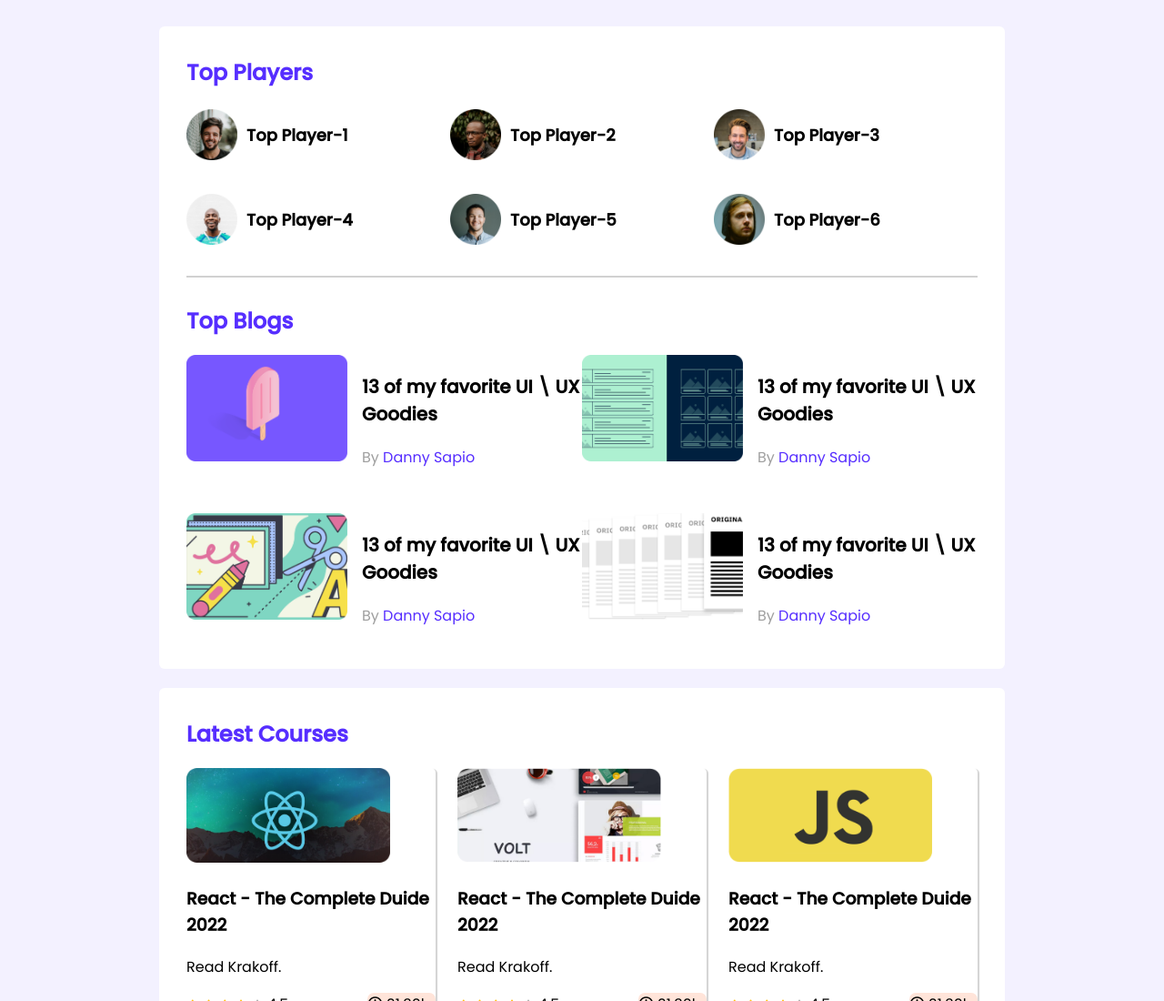
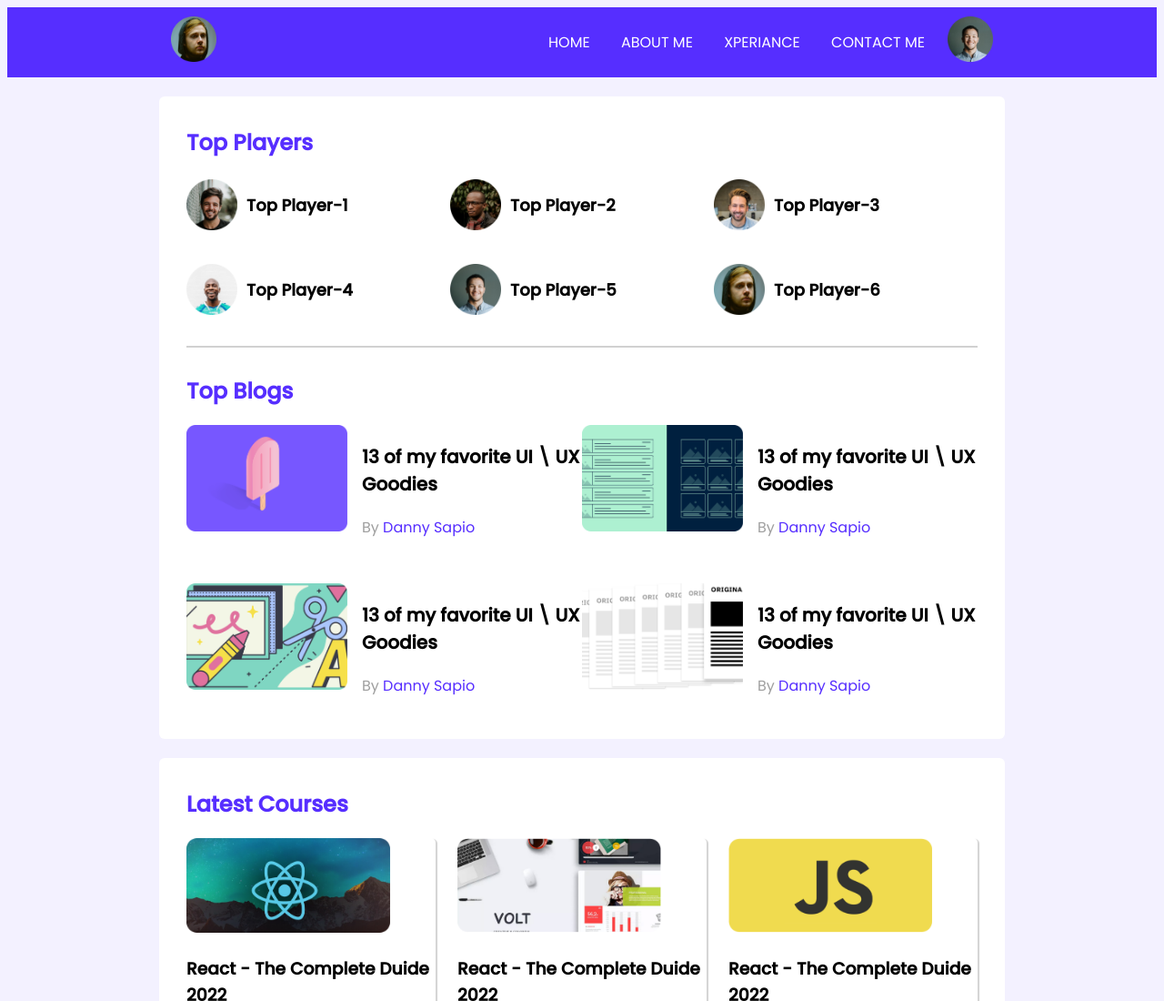
Before and after one commit to morsatha/modul-9, a plain HTML site: page index.html in a window 1280 px wide. Shown: the top 1100 px of the page at 91% size. Drawn offline with Linux system fonts and the light colour scheme.

Commit message:
all pure

```diff
--- a/index.html
+++ b/index.html
@@ -14,7 +14,23 @@
 <body>
     <!-- ------header start------ -->
     <header>
+        <nav class="main-head">
+            <div class="main-head-2">
+                <div class="logo">
+                    <img src="images/players/player-6.png" alt="">
+                </div>
+                <div class="ankur-tag">
+                    <a href="">HOME</a>
+                    <a href="">ABOUT ME</a>
+                    <a href="">XPERIANCE</a>
+                    <a href="">CONTACT ME</a>
 
+                </div>
+                <div class="logo">
+                    <img src="images/players/player-5.png" alt="">
+                </div>
+            </div>
+        </nav>
     </header>
     <!------------- header end----------- -->
     <main>
--- a/style.css
+++ b/style.css
@@ -2,6 +2,32 @@
 body{
     font-family: 'Poppins', sans-serif;
     background-color: #F3F1FF;
+}
+/* ----------------------------------heder styles------------------- */
+.main-head{
+    background-color: #562EFF;
+
+    width:100%;
+}
+.main-head-2{
+    display: flex;
+    justify-content: center;
+    align-items: center;
+}
+.logo img{
+    width:50px;
+    height:50px;
+    padding:10px;
+    font-size: 15px;
+}
+
+.ankur-tag{
+    margin-left:340px;
+}
+.ankur-tag a{
+    padding:15px;
+    color: white;
+    text-decoration: none;
 }
 /* top players style */
 main{
@@ -19,8 +45,6 @@ main{
 }
 
 .top-player{
-
-
     margin-bottom:30px;
 }
 .title{
@@ -131,6 +155,14 @@ hr{
 }
 /* ---------------------------tablet devices-------- */
 @media only screen and (min-width: 688px) and (max-width:992px) {
+    .ankur-tag{
+        /* width:80%; */
+        margin-left:10px;
+        padding:10px;
+    }
+    .logo{
+        display: none;
+    }
     .container{
         width:100%;
     }
```
